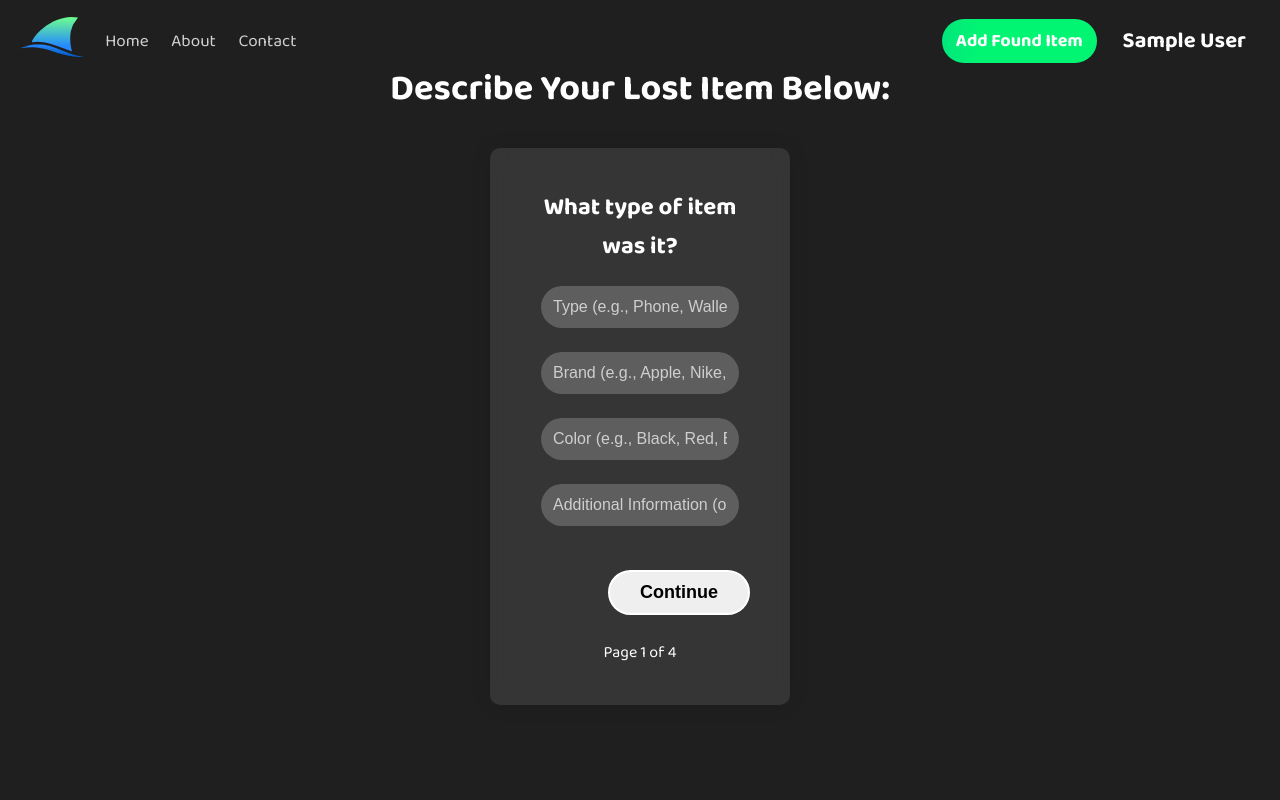
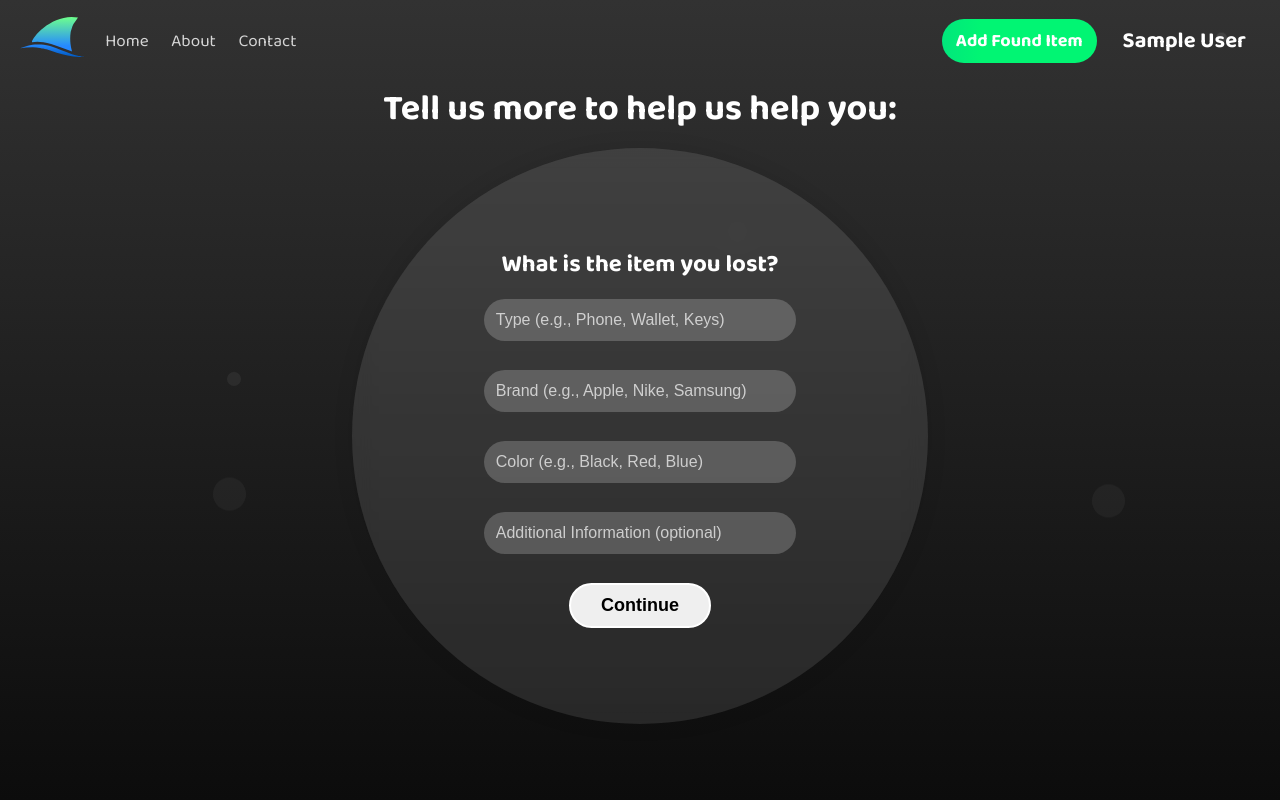
Before and after one commit to jfodera/Finder, a PHP site: page /php/item_form_user.php in a window 1280 px wide. Run offline with PHP 8.4, Linux system fonts and the light colour scheme; the visitor is signed in with stand-in values (Sample User, id 1); data comes from the database, SQL or seed files in the repository.

Commit message:
styled lost/found item forms + tweaked underwater background

```diff
--- a/css/info.css
+++ b/css/info.css
@@ -1,29 +1,29 @@
-
-
+.question {
+    height: fit-content;
+}
+.question > h1 {
+    margin: 20px 0 10px;
+}
 
 .item_form_container {
     background: rgba(255, 255, 255, 0.1);
     padding: 40px;
-    border-radius: 10px;
+    border-radius: 50%;
     backdrop-filter: blur(10px);
     box-shadow: 0 0 20px rgba(0, 0, 0, 0.1);
-    width: 300px;
-}
-
-
-
-.item_form_container {
-    background: rgba(255, 255, 255, 0.1);
-    padding: 40px;
-    border-radius: 10px;
-    backdrop-filter: blur(10px);
-    box-shadow: 0 0 20px rgba(0, 0, 0, 0.1);
-    width: 300px;
+    max-width: 650px;
+    width: 45%;
+    aspect-ratio: 1;
+    display: flex;
+    align-items: center;
+    justify-content: center;
 }
 
 .item_form_container h2 {
-    padding: 0 0 0 0;
-    margin: 0 0 0 0;
+    margin-bottom: 10px;
+}
+.page:not(.page-1) > h2 {
+    margin-bottom: -10px;
 }
 
 
@@ -31,21 +31,27 @@
     font-weight: 100;
     font-size: 1em;
 }
-
+.page > h3 {
+    margin-bottom: 1.5rem;
+}
 
 .item_form_container form {
+    width: 70%;
+    aspect-ratio: 1;
     display: flex;
+    align-items: center;
+    justify-content: center;
     flex-direction: column;
-    gap: 15px;
 }
 
 .item_form_container input {
     padding: 12px;
     border: none;
-    border-radius: 25px;
+    border-radius: 30px;
     background: rgba(255, 255, 255, 0.2);
     color: white;
     font-size: 16px;
+    margin-bottom: 0px;
 }
 
 .item_form_container input::placeholder {
@@ -59,13 +65,19 @@
 
 .page{
     display: none;
+    width: 100%;
+    height: 100%;
+    align-items: center;
+    justify-content: center;
+    flex-direction: column;
+    row-gap: 5px;
 }
+
 .page.active{
-    display: block;
+    display: flex;
 }
 
 .form_group {
-    margin-top: 20px;
     width: 100%;
 }
 .form_group input{
@@ -88,8 +100,6 @@ button.prev-btn{
 button.prev-btn,
 button.next-btn,
 button.submit-btn{
-
-    margin-top: 20px;
     padding: 10px 30px;
     border: 2px solid white;
     color: black;
--- a/php/background-under.php
+++ b/php/background-under.php
@@ -16,7 +16,7 @@
             position: absolute;
             background-color: white;
             bottom: -50px;
-            opacity: 0.2;
+            opacity: 0.1;
             animation: bubble 15s ease-in-out infinite,
                 sideWays 4s ease-in-out infinite alternate;
         }
@@ -24,10 +24,10 @@
         @keyframes bubble {
             0% {
                 transform: translateY(0%);
-                opacity: 0.03;
+                opacity: 0.01;
             }
             90% {
-                opacity: .1;
+                opacity: .09;
             }
             100% {
                 transform: translateY(var(--background-under-height));
--- a/php/item_form_user.php
+++ b/php/item_form_user.php
@@ -41,7 +41,7 @@ foreach ($locations as $location) {
 <body>
     <div class="container">
         <section class="question">
-            <h1>Describe Your Lost Item Below:</h1>
+            <h1>Tell us more to help us help you:</h1>
         </section>
         <div class="item_form_container">
             <?php if (isset($_SESSION['error'])): ?>
@@ -55,7 +55,7 @@ foreach ($locations as $location) {
 
             <form id="infoForm" action="lostFormHandler.php" method="post" enctype="multipart/form-data">
                 <div class="page page-1 index active">
-                    <h2>What type of item was it?</h2>
+                    <h2>What is the item you lost?</h2>
                     <div class="form_group">
                         <input type="text"
                                name="type"
@@ -86,7 +86,7 @@ foreach ($locations as $location) {
                 </div>
 
                 <div class="page page-2">
-                    <h2>When did you lose it?</h2>
+                    <h2>When did you lose the item?</h2>
                     <h3>*Required - please provide approximate time*</h3>
                     <div class="form_group">
                         <input type="datetime-local"
@@ -95,14 +95,16 @@ foreach ($locations as $location) {
                                required>
                         <div class="error-message">Please select a valid date and time</div>
                     </div>
+                    <div class="form-buttons">
                         <button type="button" class="prev-btn">Go Back</button>
                         <button type="button" class="next-btn">Continue</button>
                     </div>
+                </div>
 
                 <div class="page page-3">
-                    <h2>Upload Item Image</h2>
+                    <h2>Do you have an image of the item?</h2>
                     <h3>*Optional but recommended for better identification*</h3>
-                    <img id="upload_image" src="../default_image.png" alt="image of the item">
+                    <img id="upload_image" src="../assets/placeholderImg.svg" alt="image of the item">
                     <label id="item_img" for="input-file">upload image</label>
                     <div class="form_group">
                         <input id="input-file"
@@ -111,8 +113,10 @@ foreach ($locations as $location) {
                                accept="image/jpeg,image/png,image/jpg">
                         <div class="error-message">Please upload a valid image file (JPG or PNG, max 5MB)</div>
                     </div>
+                    <div class="form-buttons">
                         <button type="button" class="prev-btn">Go Back</button>
                         <button type="button" class="next-btn">Continue</button>
+                    </div>
                 </div>
 
                 <div class="page page-4">
@@ -154,17 +158,18 @@ foreach ($locations as $location) {
                             <div class="error-message">Please select at least one location</div>
                         </div>
                     </div>
-
+                    <div class="form-buttons">
                         <button type="button" class="prev-btn">Go Back</button>
                         <button type="submit" class="submit-btn" disabled>
                             Submit
                             <span class="loading-indicator">⭕</span>
                         </button>
                     </div>
-                <p>Page <span id="pgnum">1</span> of 4 </p>
+                </div>
             </form>
         </div>
     </div>
+    <?php include 'background-under.php'; ?>
     <script src="../script.js"></script>
     <script src="../jquery-3.6.1.min.js"></script>
 </body>
--- a/script.js
+++ b/script.js
@@ -820,11 +820,17 @@ function updateMatchHighlighting() {
 }
 
 function backgroundResize() {
-  const windowHeight = document.querySelector('body').offsetHeight;
-  document.querySelector('.under').style.height = String(windowHeight-1) + 'px';
+  const body = document.querySelector('body');
+  var bodyHeight;
+  setTimeout(function () {
+    bodyHeight = body.offsetHeight
+    console.log(bodyHeight)
+    document.querySelector('.under').style.height = String(bodyHeight-1) + 'px';
 
-  document.documentElement.style.setProperty('--background-under-height', String(windowHeight * -1.2) + 'px');
+  document.documentElement.style.setProperty('--background-under-height', String(bodyHeight * -1.2) + 'px');
   renderBubbles();
+  }, 20);
+
 }
 
 function renderBubbles() {
@@ -841,3 +847,7 @@ function renderBubbles() {
       bubble_container.innerHTML += new_bubble
   }
 }
+
+window.onload = function() {
+  backgroundResize();
+}
--- a/style.css
+++ b/style.css
@@ -438,10 +438,10 @@ h1 {
 /* Location Selection Styles */
 .locations-container {
   background: rgba(255, 255, 255, 0.1);
-  border-radius: 10px;
+  border-radius: 30px;
   backdrop-filter: blur(10px);
   box-shadow: 0 0 20px rgba(0, 0, 0, 0.1);
-  max-height: 400px;
+  max-height: 250px;
   overflow-y: auto;
   margin: 15px 0;
   padding: 20px;
@@ -482,7 +482,7 @@ h1 {
 
 .location-checkboxes {
   display: flex;
-  flex-wrap: wrap;
+  flex-direction: column;
   gap: 10px;
   padding: 10px 0;
 }
@@ -494,6 +494,7 @@ h1 {
   border-radius: 8px;
   padding: 10px;
   transition: all 0.3s ease;
+  width: 100%
 }
 
 .location-checkbox:hover {
@@ -565,6 +566,10 @@ h1 {
 
 .location-search::placeholder {
   color: rgba(255, 255, 255, 0.7);
+}
+
+.location-section {
+  width: 100%;
 }
 
 .selected-locations {
```
Also changed, not shown: other parts of css/info.css (+20 -7 lines), assets/placeholderImg.svg (added), default_image.png (deleted). Lines whose indentation alone changed are shown as unchanged.
